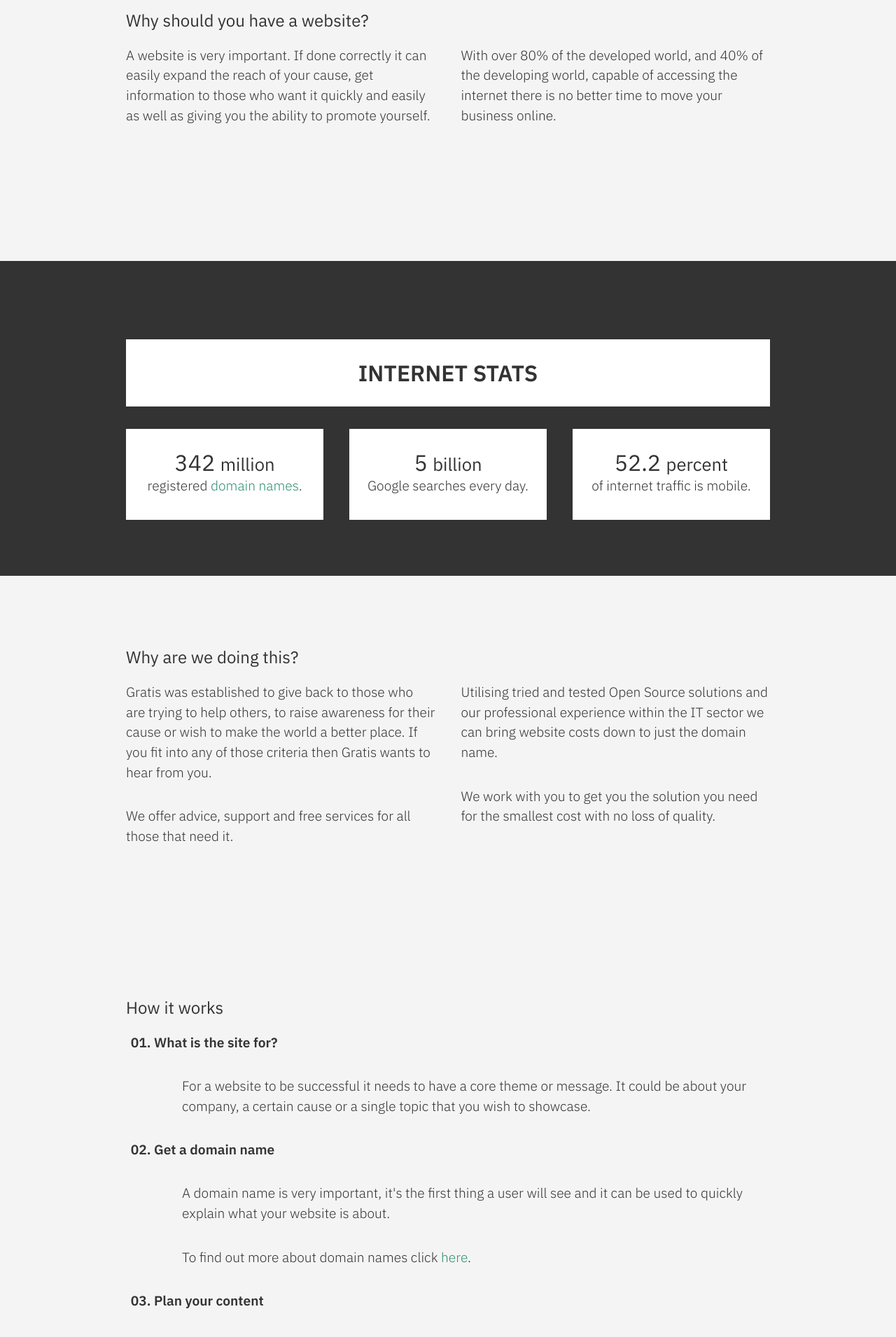
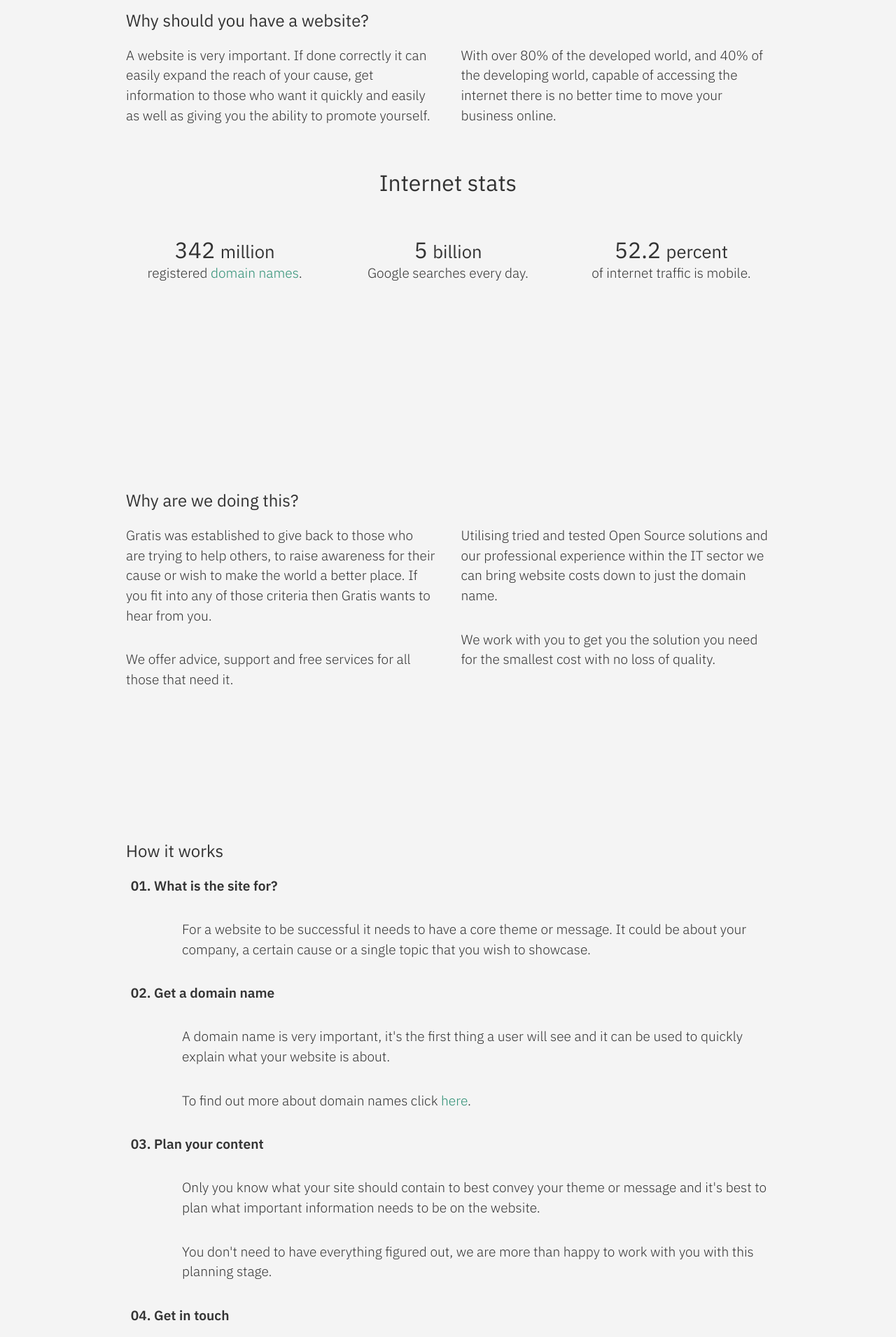
Before and after one commit to Hiauk/gratis-design, a Jekyll site: the page built from index.md, in a window 1280 px wide. Shown: the part 842-2753 px from the top of the page at 70% size. Built offline with Jekyll 4.4.1, drawn with Linux system fonts in a browser that asks for light colours.

Commit message:
Changed layout for the homepage, did not like the stats section being on black background

```diff
--- a/_layouts/home.html
+++ b/_layouts/home.html
@@ -20,11 +20,7 @@ layout: base
                 </p>
             </div>
         </div>
-    </section>
-</div>
-
-<section class="stats-screen">
-    <div class="container">
+        <div class="stats-screen">
             <h3 class="reveal">Internet stats</h3>
             <div class="row">
                 <div class="four columns reveal">
@@ -42,6 +38,8 @@ layout: base
             </div>
         </div>
     </section>
+</div>
+
 
 <div class="container">
     <section>
--- a/css/main.css
+++ b/css/main.css
@@ -98,7 +98,6 @@ nav > .nav-holder > .links > ul > li > a{
 }
 
 .stats-screen{
-    background-color: #333;
     background-position: center;
     background-attachment: fixed;
     background-size: cover;
@@ -106,8 +105,6 @@ nav > .nav-holder > .links > ul > li > a{
 }
 
 .stats-screen > .container > h3{
-    background-color: #fff;
-    padding-top: 1em;
     padding-bottom: 1em;
     text-transform: uppercase;
     font-weight: bold;
@@ -115,10 +112,6 @@ nav > .nav-holder > .links > ul > li > a{
 
 .stats-screen h3{
     font-size: 2em;
-}
-
-.stats-screen .columns{
-    background-color: #fff;
 }
 
 .stats-screen .columns > h3{
```
Lines whose indentation alone changed are shown as unchanged.
